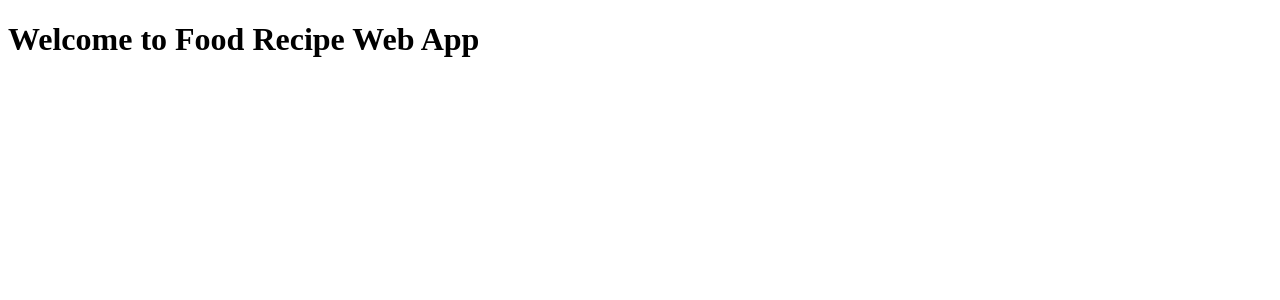
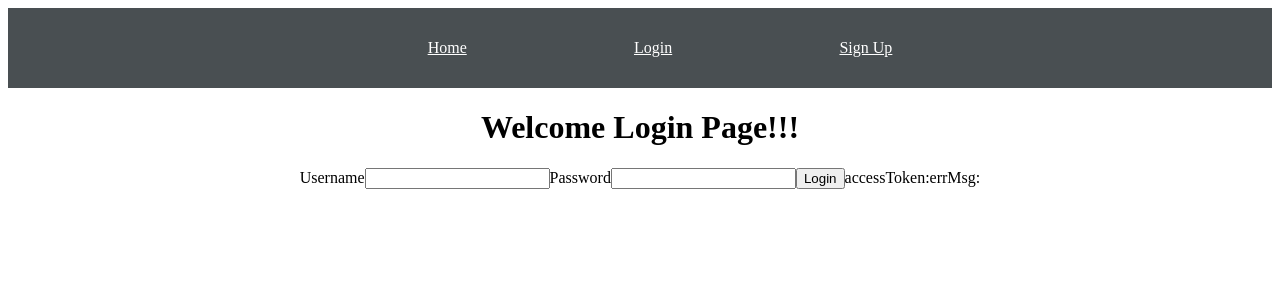
Before and after one commit to chanduthedev/portal, a React (Create React App) app in the folder webui/: page /login in a window 1280 px wide. Shown: the top 300 px of the page. Built offline with nearby package versions, Linux system fonts and the light colour scheme.

Commit message:
Sending login/signup request logic implemented

```diff
--- a/webui/package.json
+++ b/webui/package.json
@@ -8,6 +8,7 @@
     "@testing-library/user-event": "^12.1.10",
     "react": "^17.0.2",
     "react-dom": "^17.0.2",
+    "react-router-dom": "^5.3.0",
     "react-scripts": "4.0.3",
     "web-vitals": "^1.0.1"
   },
--- /dev/null
+++ b/webui/src/App.css
@@ -0,0 +1,20 @@
+.App {
+  text-align: center;
+}
+
+nav {
+  display: flex;
+  justify-content: space-around;
+  align-items: center;
+  min-height: 10vh;
+  background: rgba(73, 79, 82);
+  color: white;
+}
+
+.nav-links {
+  width: 50%;
+  display: flex;
+  justify-content: space-around;
+  align-items: center;
+  list-style: none;
+}
--- a/webui/src/App.js
+++ b/webui/src/App.js
@@ -1,8 +1,24 @@
+import React from "react";
+import "./App.css";
+import PreLoginNav from "./components/PreLoginNav";
+import Login from "./components/Login";
+import SignUp from "./components/SignUp";
+import Home from "./components/Home";
+
+import { BrowserRouter as Router, Switch, Route } from "react-router-dom";
+
 function App() {
   return (
-    <div className="App">
-      <h1> Welcome to Food Recipe Web App</h1>
-    </div>
+    <Router>
+      <div className="App">
+        <PreLoginNav />
+        <Switch>
+          <Route path="/" exact component={Home} />
+          <Route path="/login" exact component={Login} />
+          <Route path="/signUp" exact component={SignUp} />
+        </Switch>
+      </div>
+    </Router>
   );
 }
 
--- /dev/null
+++ b/webui/src/components/Home.js
@@ -0,0 +1,9 @@
+function Home() {
+  return (
+    <div>
+      <h1> Welcome Recipe Home Page</h1>
+    </div>
+  );
+}
+
+export default Home;
--- /dev/null
+++ b/webui/src/components/Login.js
@@ -0,0 +1,63 @@
+import React, { useState, useEffect } from "react";
+function Login() {
+  const [accessToken, setAccessToken] = useState("");
+  const [userName, setUserName] = useState("");
+  const [password, setPassword] = useState("");
+  const [errMsg, setErrMsg] = useState("");
+
+  const loginRequest = async () => {
+    const headers = {};
+    headers["Accept"] = "application/json";
+    headers["Content-Type"] = "application/json";
+    const body = {};
+    body["userName"] = userName;
+    body["password"] = password;
+    // loginRequest();
+    fetch("http://localhost:7788/user/login", {
+      method: "POST",
+      headers,
+      body: JSON.stringify(body),
+    })
+      .then(async (response) => {
+        let responseData = await response.json();
+        if (responseData.data) {
+          const jsonData = responseData.data;
+          setAccessToken(jsonData["accessToken"]);
+          setErrMsg("");
+        } else {
+          setErrMsg(responseData.message);
+          setAccessToken("");
+        }
+      })
+      .catch((err) => {
+        console.error("Exception ", err);
+      });
+  };
+  return (
+    <div>
+      <h1> Welcome Login Page!!!</h1>
+      <label>Username</label>
+      <input
+        type="text"
+        name="username"
+        onChange={(e) => {
+          setUserName(e.target.value);
+        }}
+      ></input>
+      <label>Password</label>
+      <input
+        type="text"
+        name="username"
+        onChange={(e) => {
+          setPassword(e.target.value);
+        }}
+      ></input>
+      <button onClick={loginRequest}>Login</button>
+      {/* {errMsg ? { errMsg } : { accessToken }} */}
+      accessToken:{accessToken}
+      errMsg:{errMsg}
+    </div>
+  );
+}
+
+export default Login;
--- /dev/null
+++ b/webui/src/components/PreLoginNav.js
@@ -0,0 +1,24 @@
+import { Link } from "react-router-dom";
+import "./../App.css";
+function Nav() {
+  const navStyle = {
+    color: "white",
+  };
+  return (
+    <nav>
+      <ul className="nav-links">
+        <Link style={navStyle} to="/">
+          <li>Home</li>
+        </Link>
+        <Link style={navStyle} to="/login">
+          <li>Login</li>
+        </Link>
+        <Link style={navStyle} to="/signup">
+          <li>Sign Up</li>
+        </Link>
+      </ul>
+    </nav>
+  );
+}
+
+export default Nav;
--- /dev/null
+++ b/webui/src/components/SignUp.js
@@ -0,0 +1,39 @@
+import React, { useState, useEffect } from "react";
+function SignUp() {
+  const [accessToken, setAccessToken] = useState();
+  console.log("accessToken:%s", accessToken);
+
+  useEffect(() => {
+    const headers = {};
+    headers["Accept"] = "application/json";
+    headers["Content-Type"] = "application/json";
+    // headers["Access-Control-Allow-Origin"] = "http://localhost:7788";
+    // headers["Access-Control-Allow-Credentials"] = "true";
+    const body = {};
+
+    body["userName"] = "webapp";
+    body["password"] = "test123";
+    body["email"] = "chanduthedev@gmail.com";
+    // loginRequest();
+    fetch("http://localhost:7788/user/register", {
+      method: "POST",
+      headers,
+      body: JSON.stringify(body),
+    })
+      .then(async (response) => {
+        let data = await response.json();
+        console.log("response:%s ", JSON.stringify(data));
+      })
+      .catch((err) => {
+        console.error("Exception ", err);
+      });
+  }, []);
+
+  return (
+    <div>
+      <h1> Welcome SignUp Page</h1>
+    </div>
+  );
+}
+
+export default SignUp;
```
Also changed, not shown: webui/src/components/Recipe.js (added, +9 -0 lines), 1 other file (tests, documents, lock files or other folders).
